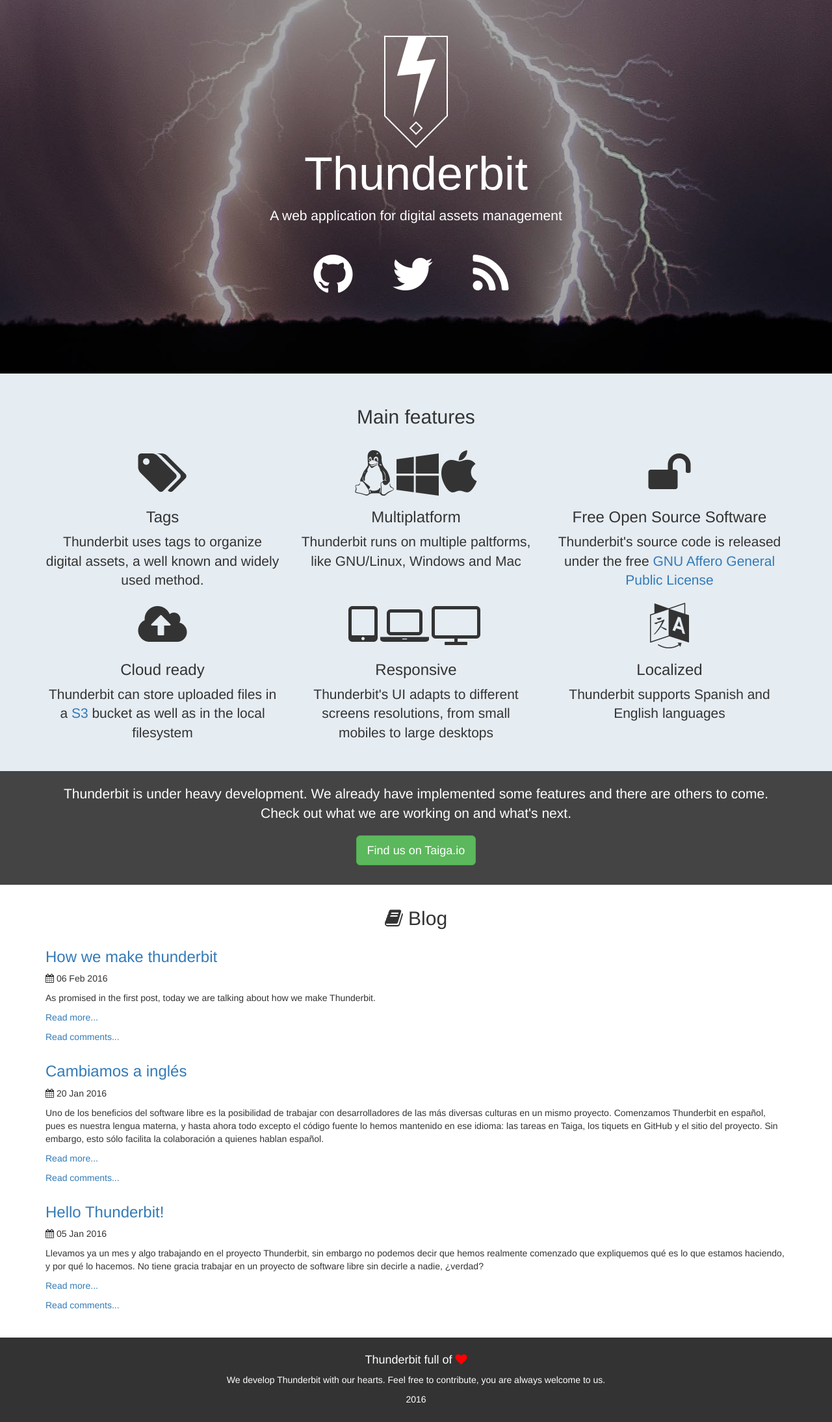
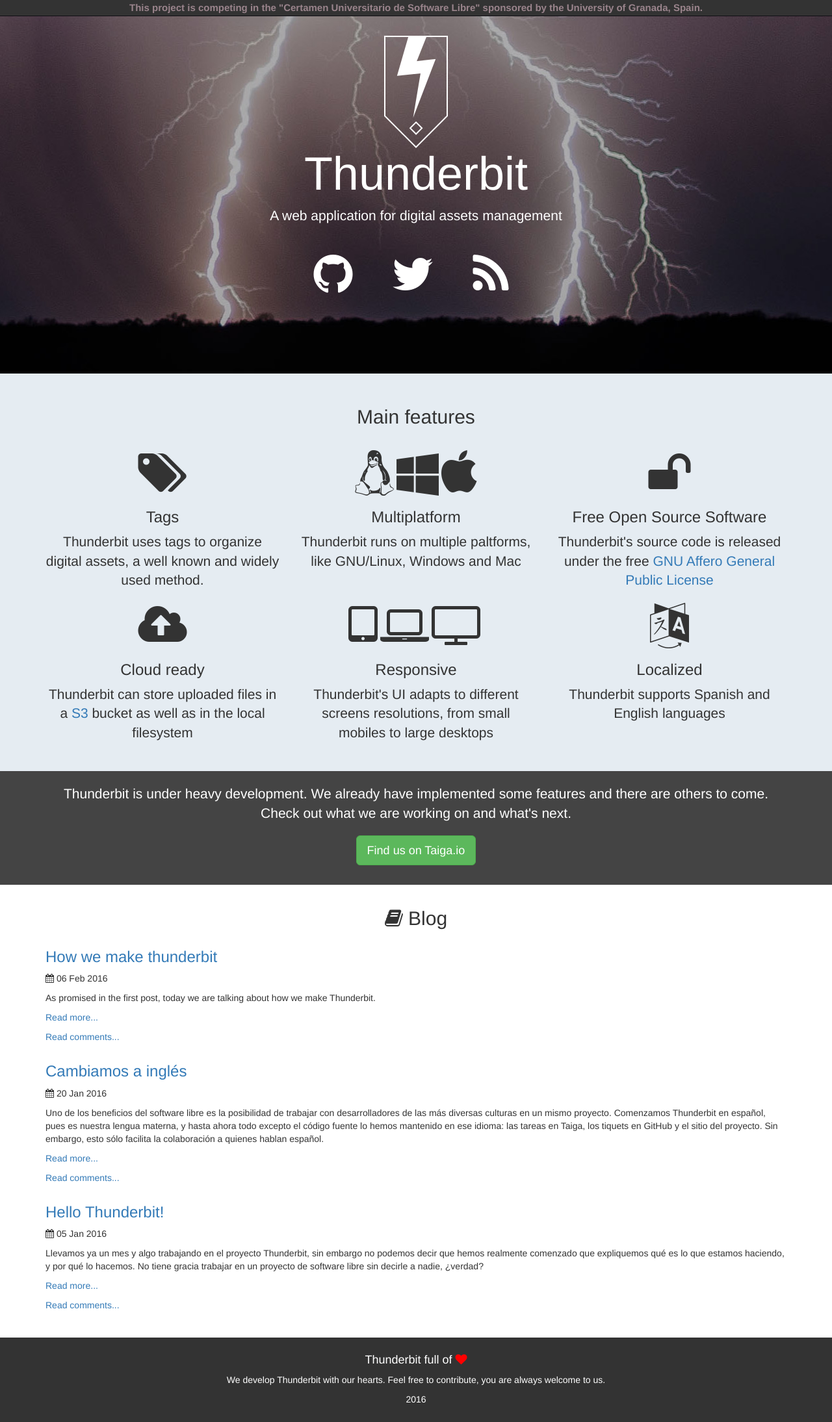
Before and after one commit to thunderbit/thunderbit, a Jekyll site: the page built from index.html, in a window 1280 px wide. Shown: the whole page at 65% size. Built offline with Jekyll 4.4.1, drawn with Linux system fonts in a browser that asks for light colours; comment, search, counter and statistics services are not loaded.

Commit message:
Added the competition banner.

```diff
--- /dev/null
+++ b/_includes/competition-banner.html
@@ -0,0 +1,3 @@
+<div id="competition-banner" class="text-center">
+    <p class="lead">This project is competing in the <a>"Certamen Universitario de Software Libre"</a> sponsored by the <a href="http://www.ugr.es">University of Granada, Spain</a>.</p>
+</div>
--- a/_includes/header.html
+++ b/_includes/header.html
@@ -1,3 +1,4 @@
+{% include competition-banner.html %}
 <header>
 	<div class="container">
 		<div class="row">
--- a/css/styles.css
+++ b/css/styles.css
@@ -11,6 +11,31 @@
 	width: inherit;
 	height: 173px;
 	background: url("../images/logo-wb.png") center no-repeat;
+}
+
+#competition-banner {
+	padding-top: 1px;
+	height: 25px;
+	width: 100%;
+	background-color: #333;
+	position:fixed;
+	top:0px;
+	left: 0px;
+	z-index: 1000;
+	border-bottom: 1px solid #100f14;
+}
+
+#competition-banner > p {
+	font-size: 15px;
+	font-weight: bold;
+}
+
+#competition-banner p, #competition-banner a {
+	color: #9a848c;
+}
+#competition-banner a:hover {
+	color: #e7dfec;
+	text-decoration: none;
 }
 
 #blog_header {
```
